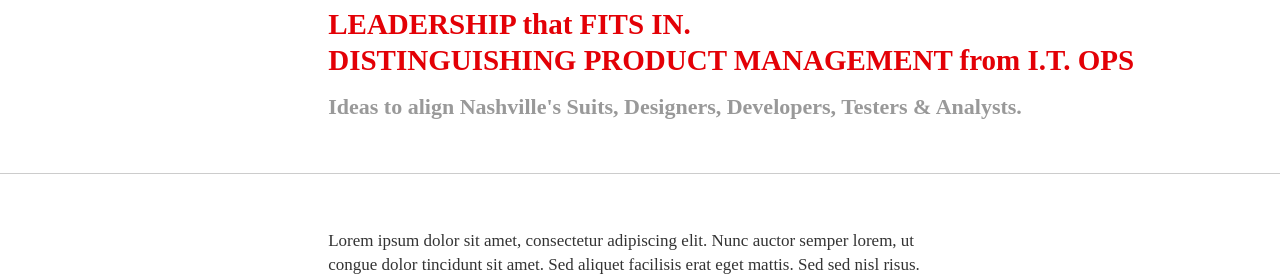
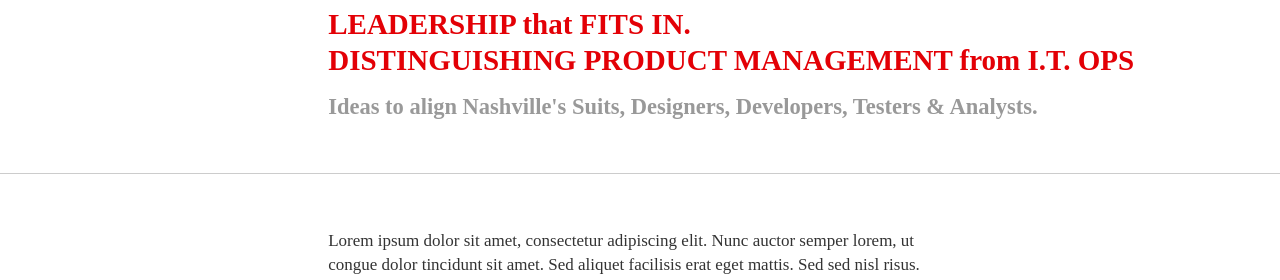
Before and after one commit to wovchko/inklings, a Jekyll site: the page built from index.html, in a window 1280 px wide. Shown: the part 141-421 px from the top of the page. Built offline with Jekyll 4.4.1, drawn with Linux system fonts in a browser that asks for light colours; Markdown is read by kramdown in place of the engine named in the settings; the list of posts is cut into pages by our own code.

```diff
--- a/css/bootstrap_custom.css
+++ b/css/bootstrap_custom.css
@@ -853,7 +853,7 @@
   line-height: 31px;
 }
 h4 {
-  font-size: 22px;
+  font-size: 22.5px;
   line-height: 32px;
 }
 h5 {
```
